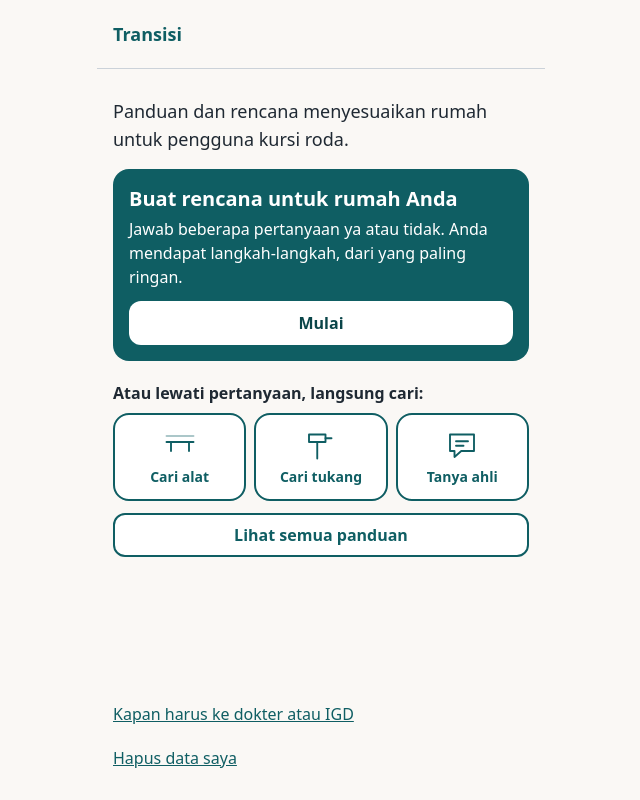
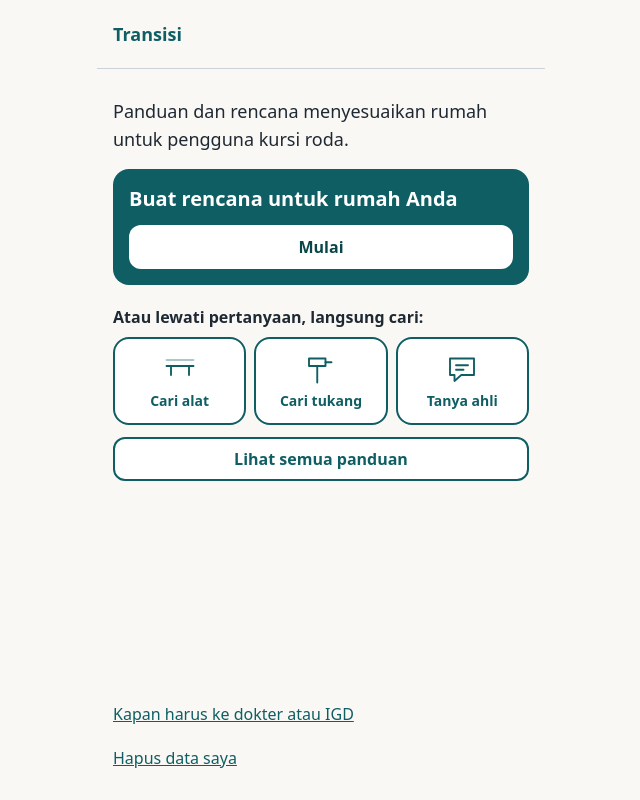
Before and after one commit to titohanafi/transisidnr, a React (Vite) app: page /jelajah/1 in a window 1280 px wide. Shown: the whole page, without its empty margins (319-959 px from the left). Built offline with nearby package versions, Linux system fonts and the light colour scheme.

Commit message:
Beranda: hapus deskripsi di kartu Buat rencana
Co-Authored-By: Claude Sonnet 5.5 <noreply@anthropic.com>

```diff
--- a/content/ui.json
+++ b/content/ui.json
@@ -10,7 +10,6 @@
       "judul": "Apa yang ingin Anda lakukan?",
       "susun": {
         "judul": "Buat rencana untuk rumah Anda",
-        "isi": "Jawab beberapa pertanyaan ya atau tidak. Anda mendapat langkah-langkah, dari yang paling ringan.",
         "tombol": "Mulai"
       },
       "tahu": {
--- a/src/domain/schema.ts
+++ b/src/domain/schema.ts
@@ -150,7 +150,7 @@ export const uiSchema = z
       konteks: teks,
       pilih: z.object({
         judul: teks,
-        susun: z.object({ judul: teks, isi: teks, tombol: teks }),
+        susun: z.object({ judul: teks, tombol: teks }),
         tahu: z.object({ judul: teks, isi: teks, alat: teks, tukang: teks, ahli: teks, semua: teks }),
       }),
     }),
--- a/src/screens/Beranda.tsx
+++ b/src/screens/Beranda.tsx
@@ -20,7 +20,6 @@ export function Beranda() {
         <h3 id="jalur-susun" className="text-xl font-bold">
           {pilih.susun.judul}
         </h3>
-        <p className="mt-1">{pilih.susun.isi}</p>
         <Link
           to="/mulai/1"
           className="mt-3 inline-flex min-h-sentuh w-full items-center justify-center rounded-tombol bg-white px-5 py-2 text-base font-semibold text-utama-gelap hover:bg-utama-muda"
```
